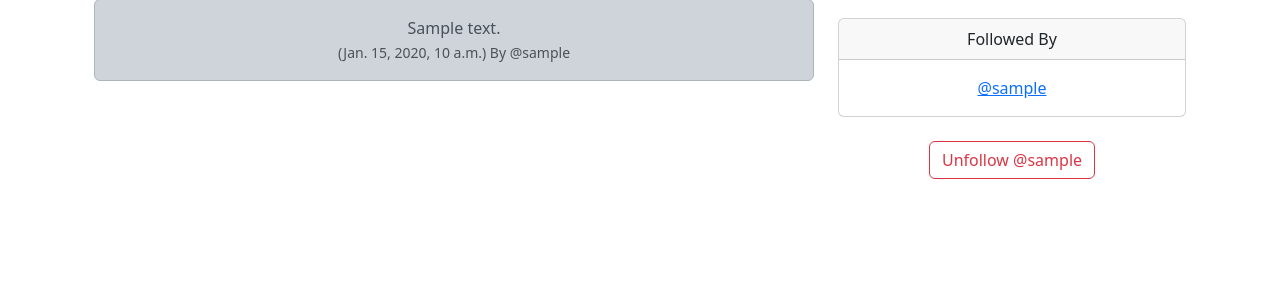
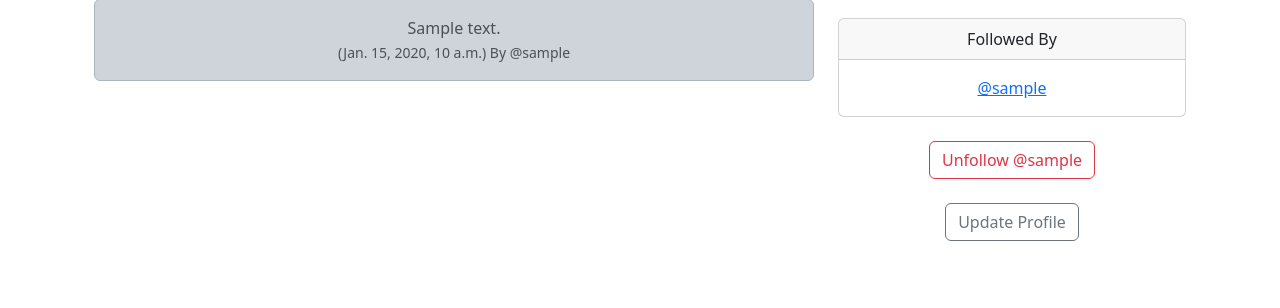
Before and after one commit to Konrad879/blog_app, a Django app: page /profile/1 in a window 1280 px wide. Shown: the part 209-517 px from the top of the page. Run offline with Django 5.2, Linux system fonts and the light colour scheme; a user stored in the database is signed in; tables that the repository leaves empty hold one stand-in row (values such as "Sample post").

Commit message:
Implemented update user profile functionality

```diff
--- a/blog/templates/profile.html
+++ b/blog/templates/profile.html
@@ -62,6 +62,11 @@
                       </form>
                       <br/>
 
+                      {% comment %} Check for correct user {% endcomment %}
+                      {% if request.user.id == profile.user.id %}
+                        <a href="{% url "update_user" %}" class="btn btn-outline-secondary">Update Profile</a>
+                      {% endif %}
+
                 </div>
             </div>
         </div>
--- a/blog/urls.py
+++ b/blog/urls.py
@@ -8,5 +8,6 @@ urlpatterns = [
     path('login/', views.login_user, name="login"),
     path('logout/', views.logout_user, name="logout"),
     path('register/', views.register_user, name="register"),
+    path('update_user/', views.update_user, name="update_user"),
 
 ]
--- a/blog/views.py
+++ b/blog/views.py
@@ -5,6 +5,7 @@ from .forms import BlogPostForm, SignUpForm
 from django.contrib.auth import authenticate, login, logout
 from django.contrib.auth.forms import UserCreationForm
 from django import forms
+from django.contrib.auth.models import User
 
 # Create your views here.
 
@@ -102,3 +103,19 @@ def register_user(request):
             return redirect('home')
 
     return render(request, "register.html", {'form':form})
+
+
+def update_user(request):
+    if request.user.is_authenticated:
+        current_user = User.objects.get(id=request.user.id)
+        form = SignUpForm(request.POST or None, instance=current_user)
+        if form.is_valid():
+            form.save()
+            login(request, current_user)
+            messages.success(request, ("Your profile has been updated"))
+            return redirect('home')
+
+        return render(request, "update_user.html", {'form':form})
+    else:
+        messages.success(request, ("You must be logged in to view this page"))
+        return redirect('home')
```
Also changed, not shown: blog/templates/update_user.html (added, +18 -0 lines).
